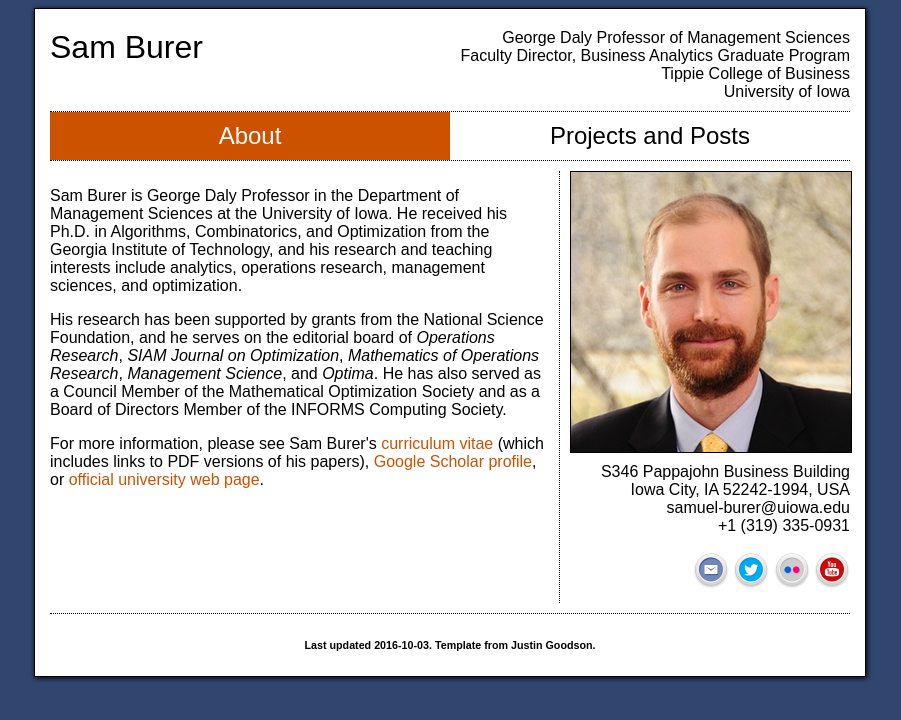
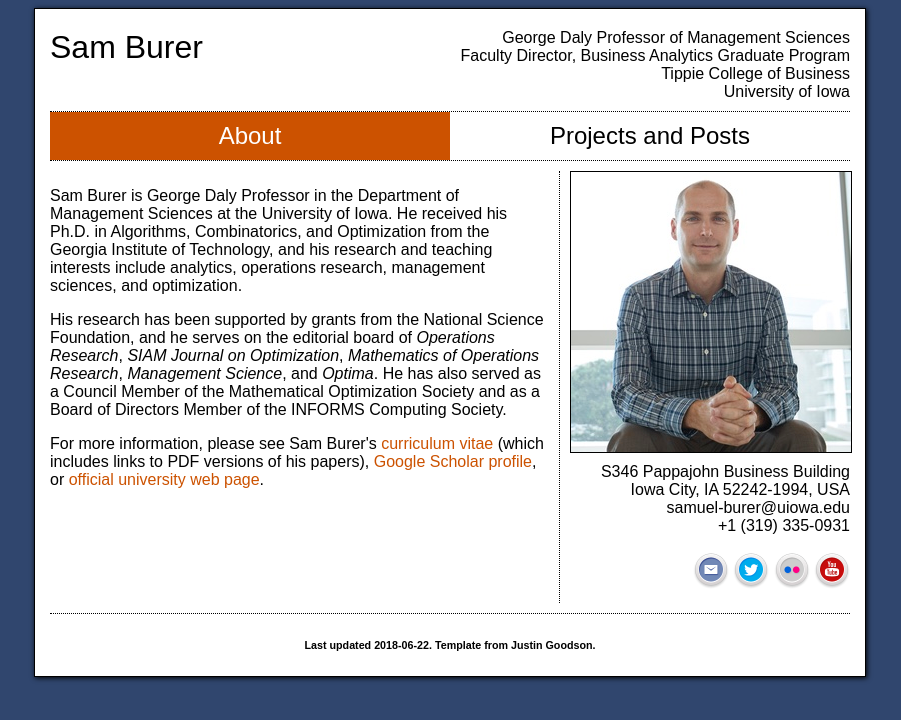
Before and after one commit to sburer/sburer.github.io, a Jekyll site: the page built from index.html, in a window 1280 px wide. Shown: the top 720 px of the page, without its empty margins (206-1107 px from the left). Built offline with Jekyll 4.4.1, drawn with Linux system fonts in a browser that asks for light colours; comment, search, counter and statistics services are not loaded.

Commit message:
Update profile pic

```diff
--- a/index.html
+++ b/index.html
@@ -82,7 +82,7 @@ samuel-burer@uiowa.edu<br>
 		</div>
 	</div>
 	<div id="footer">
-		<h6>Last updated 2016-10-03. Template from Justin Goodson.</h6>
+		<h6>Last updated 2018-06-22. Template from Justin Goodson.</h6>
 	</div>
 
 </div>
```
Also changed, not shown: images/profile.jpg.
